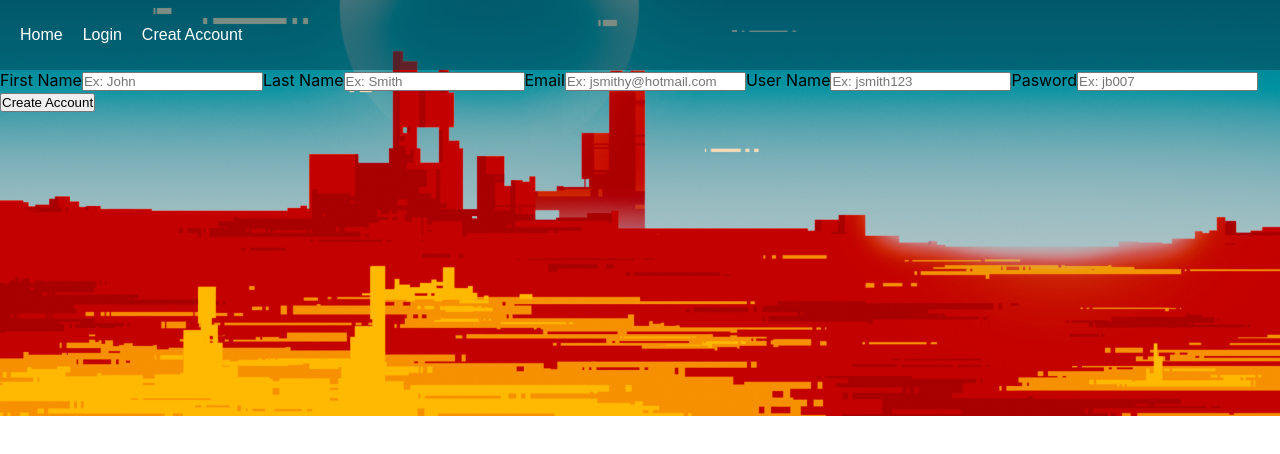
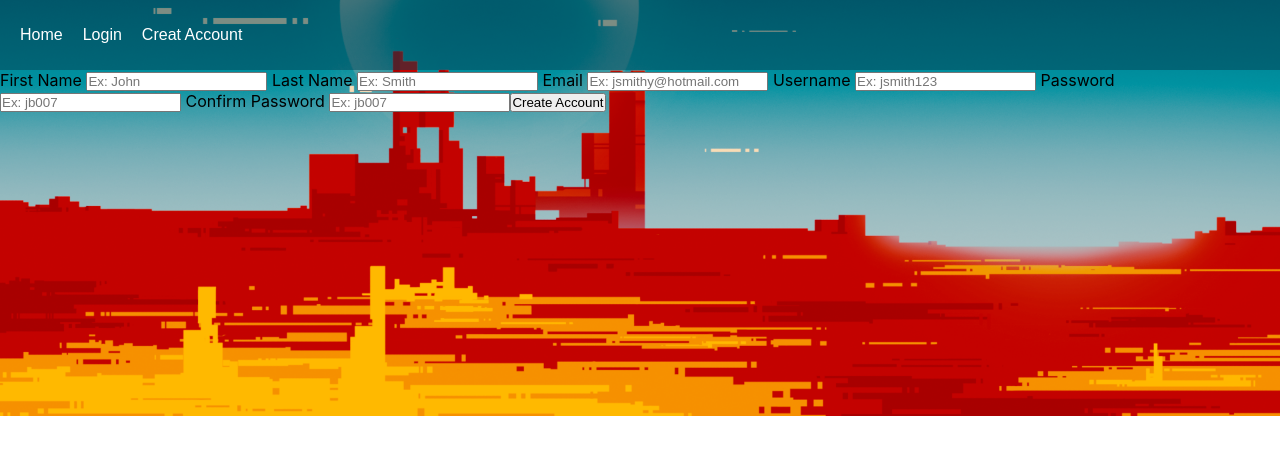
Before and after one commit to amimbs/react-weather-app-client, a React (Create React App) app: page /Register in a window 1280 px wide. Shown: the top 454 px of the page. Built offline with nearby package versions, Linux system fonts and the light colour scheme.

Commit message:
formik and Yup set up and function with registration pages

```diff
--- a/src/App.css
+++ b/src/App.css
@@ -96,3 +96,7 @@ h1{
   color: white;
   font-family: Arial, Helvetica, sans-serif;
 }
+
+span{
+  color: red
+}
--- a/src/components/Login.jsx
+++ b/src/components/Login.jsx
@@ -1,8 +1,38 @@
-import React from 'react'
+import React, { useState } from 'react';
+import axios from 'axios';
 
 function Login() {
+
+  const [userName, setUsername] = useState('');
+  const [password, setPassword] = useState('');
+
+  const login = () => {
+    const data = {
+      userName: userName,
+      password: password
+    };
+
+    axios.post('http://localhost:3001/register/login', data).then((res) => {
+      console.log(res.data)
+    });
+  }
+
   return (
-    <div>Login</div>
+    <div>
+      <input
+        type="text"
+        onChange={(e) => {
+          setUsername(e.target.value);
+        }}
+      />
+      <input
+        type="password"
+        onChange={(e) => {
+          setPassword(e.target.value);
+        }}
+      />
+      <button onClick={login}>Login</button>
+    </div>
   )
 }
 
--- a/src/components/Register.jsx
+++ b/src/components/Register.jsx
@@ -1,5 +1,7 @@
-import React from 'react';
+import React, {useState} from 'react';
 import { Formik, Form, Field, ErrorMessage } from 'formik';
+import * as Yup from 'yup';
+import axios from 'axios';
 
 function Register() {
 
@@ -8,47 +10,107 @@ function Register() {
     lastName: "",
     email: "",
     userName: "",
-    password: ""
+    password: "",
+    confirmPassword: ""
   };
 
+  const validationSchema = Yup.object().shape({
+    firstName: Yup
+      .string()
+      .required('First Name is a required field'),
+    lastName: Yup
+      .string()
+      .required('Last name is a required field'),
+    email: Yup
+      .string()
+      .email('Not a valid email')
+      .required('Email is a required field'),
+    userName: Yup
+      .string()
+      .min(6, 'Username must be 6 characters')
+      .max(15, 'Username cannot exceed 15 characters')
+      .required('Username is a required field'),
+    password: Yup
+      .string()
+      .min(8, 'Password must be 6 characters')
+      .max(20, 'Password cannot exceed 20 characters')
+      .required('Password is a required field')
+      .matches(
+        /^.*(?=.{8,})((?=.*[!@#$%^&*()\-_=+{};:,<.>]){1})(?=.*\d)((?=.*[a-z]){1})((?=.*[A-Z]){1}).*$/,
+        "Password must contain at least 8 characters, one uppercase, one number and one special case character"
+      ),
+    confirmPassword: Yup
+      .string()
+      .required("Please confirm your password")
+      .when("password", {
+        is: password => (password && password.length > 0 ? true : false),
+        then: Yup.string().oneOf([Yup.ref("password")], "Password doesn't match")
+      })
+  })
+
   const onSubmit = (data) => {
-    console.log(data)
+    let user = {
+      firstName: data.firstName,
+      lastName: data.lastName,
+      email: data.email,
+      userName: data.userName,
+      password: data.password
+    }
+
+    axios.post("http://localhost:3001/register", user).then((res) => {
+      console.log(res.request.status)
+    })
   }
 
   return (
 
     <div className="register">
-      <Formik initialValues={initialValues} onSubmit={onSubmit}>
+      <Formik initialValues={initialValues} onSubmit={onSubmit} validationSchema={validationSchema}>
         <Form className="formContainer">
-          <label>First Name</label>
+          <label> First Name </label>
+          <ErrorMessage name="firstName" component="span" />
           <Field
             id="inputFirstName"
             name="firstName"
             placeholder="Ex: John" />
 
-          <label>Last Name</label>
+          <label> Last Name </label>
+          <ErrorMessage name="lastName" component="span" />
           <Field
             id="inputLastName"
             name="lastName"
             placeholder="Ex: Smith" />
 
-          <label>Email</label>
+          <label> Email </label>
+          <ErrorMessage name="email" component="span" />
           <Field
             id="inputEmail"
             name="email"
             placeholder="Ex: jsmithy@hotmail.com" />
 
-          <label>User Name</label>
+          <label> Username </label>
+          <ErrorMessage name="userName" component="span" />
           <Field
             id="inputUserName"
             name="userName"
             placeholder="Ex: jsmith123" />
 
-          <label>Pasword</label>
+          <label> Password </label>
+          <ErrorMessage name="password" component="span" />
           <Field
             autoComplete="off"
+            type="password"
             id="inputPassword"
             name="password"
+            placeholder="Ex: jb007" />
+
+          <label> Confirm Password </label>
+          <ErrorMessage name="confirmPassword" component="span" />
+          <Field
+            autoComplete="off"
+            type="password"
+            id="inputConfirmPassword"
+            name="confirmPassword"
             placeholder="Ex: jb007" />
 
           <button type="submit">Create Account</button>
```
